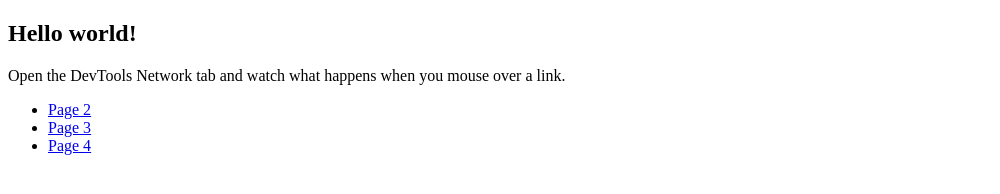
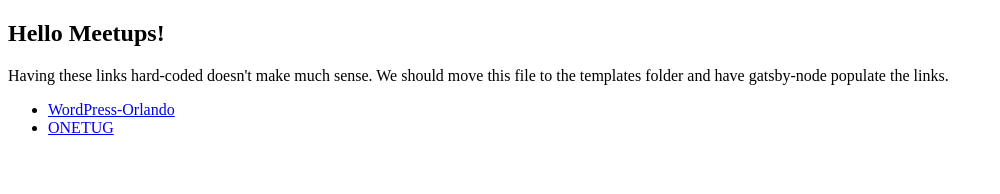
Before and after one commit to bgates/gatsby-demo, a Gatsby site: page / in a window 1280 px wide. Shown: the whole page, without its empty margins (0-1000 px from the left). Built offline with nearby package versions, Linux system fonts and the light colour scheme; Gatsby itself is replaced by a stand-in of ours.

Commit message:
create pages w gatsby-node

```diff
--- a/src/pages/index.js
+++ b/src/pages/index.js
@@ -3,20 +3,17 @@ import { Link } from "gatsby"
 
 export default () => (
   <section>
-    <h1>Hello world!</h1>
+    <h1>Hello Meetups!</h1>
     <p>
-      Open the DevTools Network tab and watch what happens when you mouse over a
-      link.
+      Having these links hard-coded doesn't make much sense. We should move this
+      file to the templates folder and have gatsby-node populate the links.
     </p>
     <ul>
       <li>
-        <Link to="page-2">Page 2</Link>
+        <Link to="meetups/wordpress-orlando">WordPress-Orlando</Link>
       </li>
       <li>
-        <Link to="page-3">Page 3</Link>
-      </li>
-      <li>
-        <Link to="page-4">Page 4</Link>
+        <Link to="meetups/onetug">ONETUG</Link>
       </li>
     </ul>
   </section>
```
Also changed, not shown: gatsby-node.js (added, +22 -0 lines), src/templates/meetup.js (added, +8 -0 lines).
